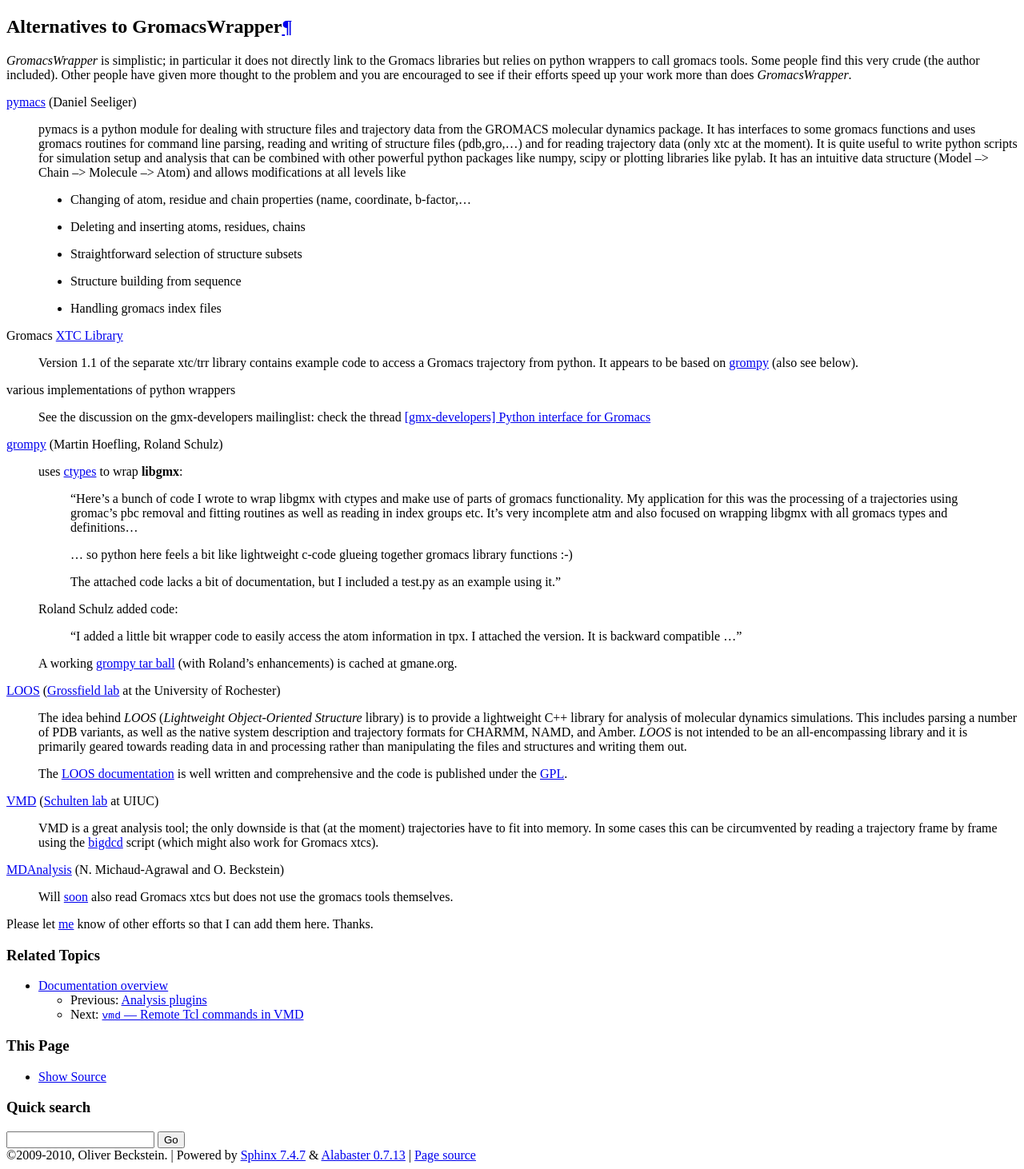
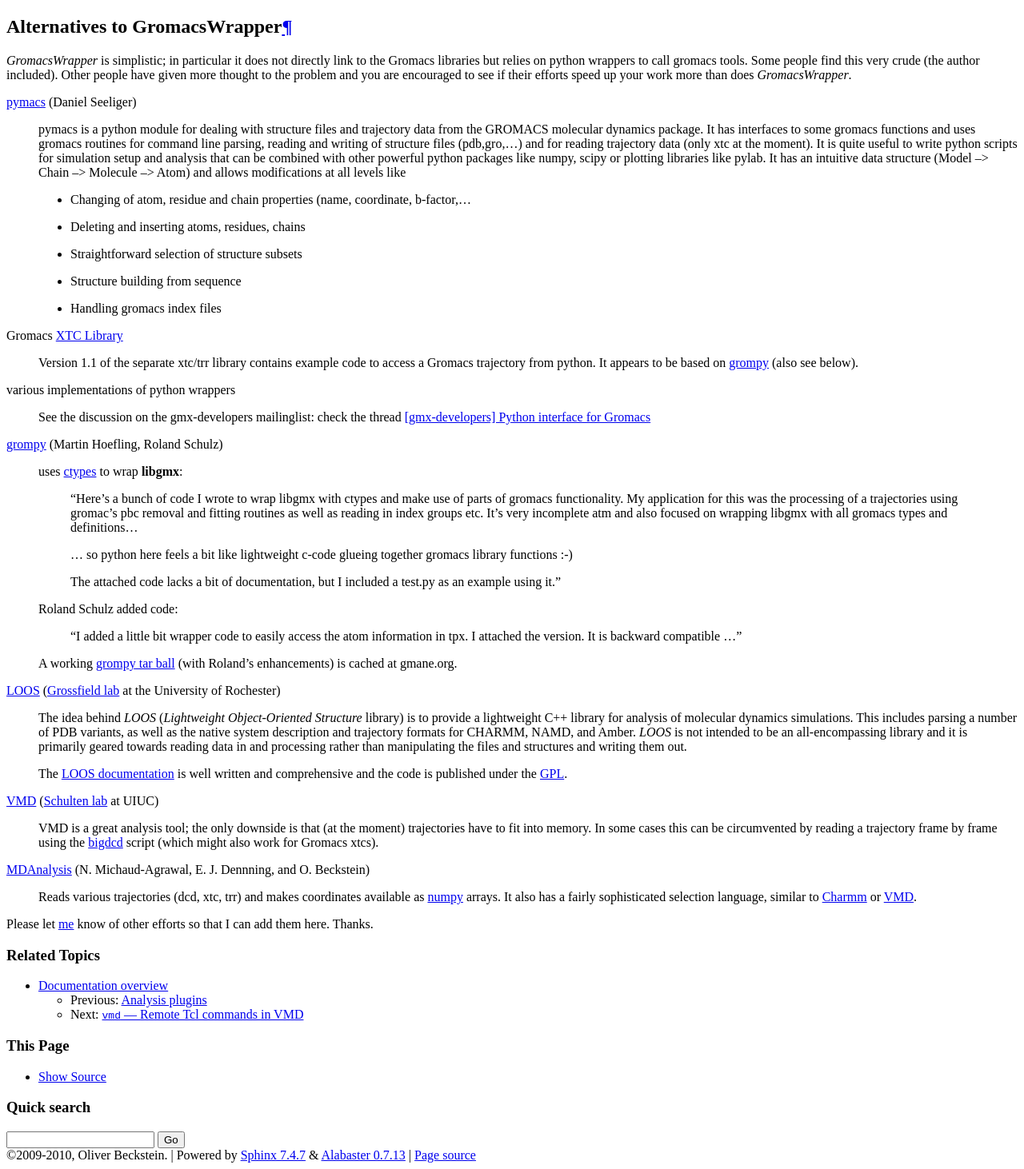
Before and after one commit to Becksteinlab/GromacsWrapper, a Sphinx documentation site: the page built from doc/sphinx/source/alternatives.txt, in a window 1280 px wide. Shown: the whole page at 80% size. Built offline with Sphinx 7.4.7, drawn with Linux system fonts in a browser that asks for light colours; pages that are not in the unit, such as notebooks, are missing from menus.

Commit message:
update Alternatives: MDAnalysis http://mdanalysis.googlecode.com can now deal with xtc/trr

```diff
--- a/doc/sphinx/source/alternatives.txt
+++ b/doc/sphinx/source/alternatives.txt
@@ -80,10 +80,10 @@
   be circumvented by reading a trajectory frame by frame using the
   `bigdcd`_ script (which might also work for Gromacs xtcs).
 
-MDAnalysis_ (N. Michaud-Agrawal and O. Beckstein)
-  Will `soon
-  <http://code.google.com/p/mdanalysis/issues/detail?id=1>`_ also read
-  Gromacs xtcs but does not use the gromacs tools themselves.
+MDAnalysis_ (N. Michaud-Agrawal, E. J. Dennning, and O. Beckstein)
+  Reads various trajectories (dcd, xtc, trr) and makes coordinates
+  available as numpy_ arrays. It also has a fairly sophisticated
+  selection language, similar to Charmm_ or VMD_.
 
 Please let `me`_ know of other efforts so that I can add them here. Thanks.
 
@@ -103,3 +103,5 @@
 .. _MDAnalysis: http://mdanalysis.googlecode.com
 .. _me: http://sbcb.bioch.ox.ac.uk/oliver/
 .. _GPL: http://www.gnu.org/licenses/
+.. _numpy: http://numpy.scipy.org
+.. _Charmm: http://www.charmm.org
```
